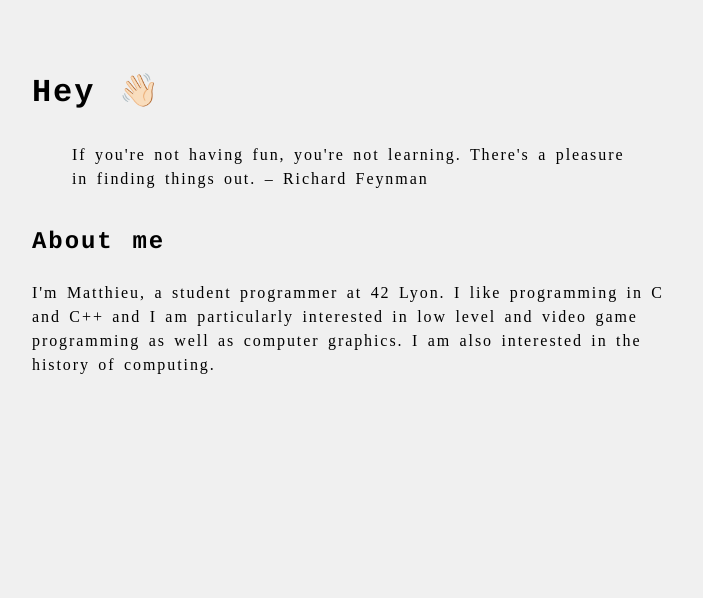
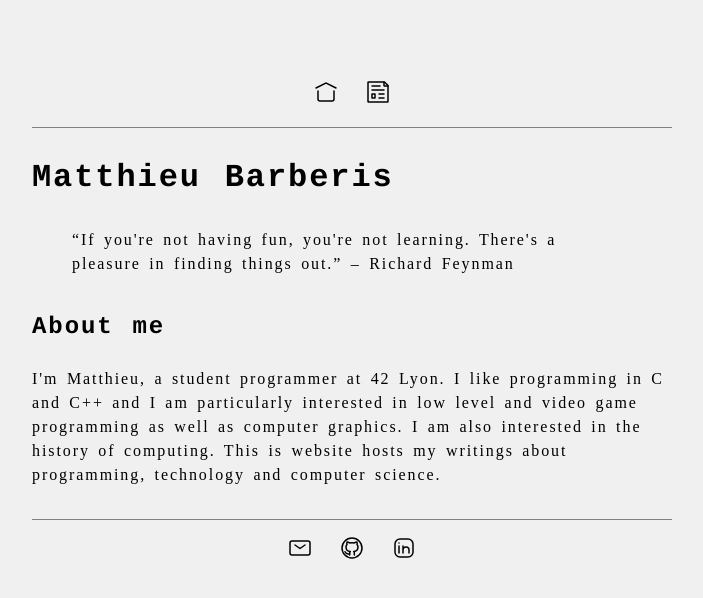
Before and after one commit to foobarberis/foobarberis.github.io, a plain HTML site: page index.html in a window 1280 px wide. Shown: the whole page, without its empty margins (288-991 px from the left). Drawn offline with Linux system fonts and the light colour scheme; a web font is replaced by a local one.

Commit message:
Add icons for header and footer.

```diff
--- a/index.html
+++ b/index.html
@@ -4,18 +4,25 @@
 <head>
 	<meta charset="UTF-8">
 	<meta name="viewport" content="width=device-width, initial-scale=1.0">
-	<title>Matthieu Barberis</title>
+	<title>Chez Matthieu</title>
 	<link rel="stylesheet" href="/style.css">
 </head>
 
 <body>
+
+	<header>
+		<nav>
+			<ul>
+				<li><a href="/index.html"><img src="/icons/home.svg" alt="Home"></a></li>
+				<li><a href="/articles.html"><img src="/icons/articles.svg" alt="Articles"></a></li>
+			</ul>
+		</nav>
+	</header>
+
 	<main>
-		<h1>Hey 👋🏻</h1>
+		<h1>Matthieu Barberis</h1>
 		<blockquote>
-			<p>
-				If you're not having fun, you're not learning. There's a pleasure in finding things out. – Richard
-				Feynman
-			</p>
+			<p>“If you're not having fun, you're not learning. There's a pleasure in finding things out.” – Richard Feynman</p>
 		</blockquote>
 
 		<h2> About me</h2>
@@ -23,8 +30,21 @@
 			I'm Matthieu, a student programmer at 42 Lyon. I like programming in C and C++ and I
 			am particularly interested in low level and video game programming as well
 			as computer graphics. I am also interested in the history of computing.
+
+			This is website hosts my writings about programming, technology and computer science.
 		</p>
 	</main>
+
+	<footer>
+		<nav>
+			<ul>
+				<li><a href="mailto:foobarberis@gmail.com"><img src="/icons/mail.svg" alt="Email"></a></li>
+				<li><a href="https://github.com/foobarberis"><img src="/icons/github.svg" alt="Github"></a></li>
+				<li><a href="https://www.linkedin.com/in/matthieu-barberis-037b9a2a3/"><img src="/icons/linkedin.svg" alt="LinkedIn"></a></li>
+			</ul>
+		</nav>
+	</footer>
+
 </body>
 
 </html>
--- a/style.css
+++ b/style.css
@@ -19,6 +19,7 @@ header {
 	text-align: center;
 	border-bottom: 1px solid grey;
 	/* Thin grey line below the header */
+	padding: 1em;
 }
 
 /* Footer styles */
@@ -26,33 +27,43 @@ footer {
 	text-align: center;
 	border-top: 1px solid grey;
 	/* Thin grey line above the footer */
+	padding: 1em;
 }
 
 /* Reset list styles */
-header ul {
+nav ul {
 	list-style: none;
 	margin: 0;
 	padding: 0;
 }
 
 /* Navigation menu styles */
-header nav ul {
+nav ul {
 	display: inline-block;
 	/* Center the menu */
 }
 
-header nav ul li {
+nav ul li {
 	display: inline;
 	/* Display links side by side */
 	margin: 0 10px;
 	/* Spacing between links */
 }
 
-header nav ul li a {
+nav ul li a {
 	text-decoration: none;
 	/* Optional: Removes underline from links */
 	color: black;
 	/* Optional: Set link color */
+}
+
+nav img {
+	display: inline-block;
+	/* Removes default inline spacing */
+	background: transparent;
+	/* Ensures background is transparent */
+	border: none;
+	/* Removes any border */
 }
 
 /* LISTS */
@@ -113,7 +124,7 @@ pre {
 
 /* IMAGES */
 
-img {
+figure img {
 	display: block;
 	/* Allows margin auto to work for centering */
 	margin: 0 auto;
```
Also changed, not shown: articles.html (+14 -7 lines), blog/2023-27-12-understanding-makefiles.html (+18 -15 lines), icons/articles.svg (added), icons/favicon.svg (added), icons/github.svg (added), icons/home.svg (added), icons/linkedin.svg (added), icons/mail.svg (added), icons/resume.svg (added).
